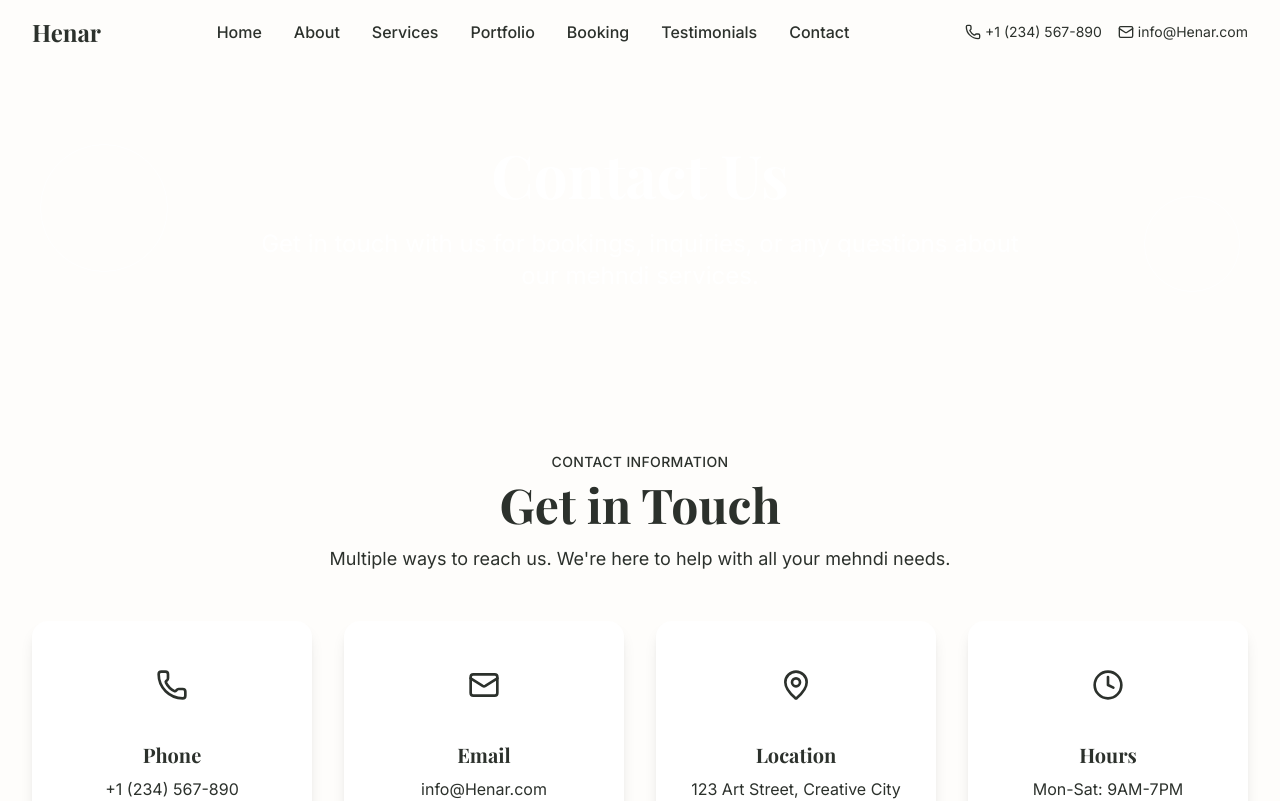
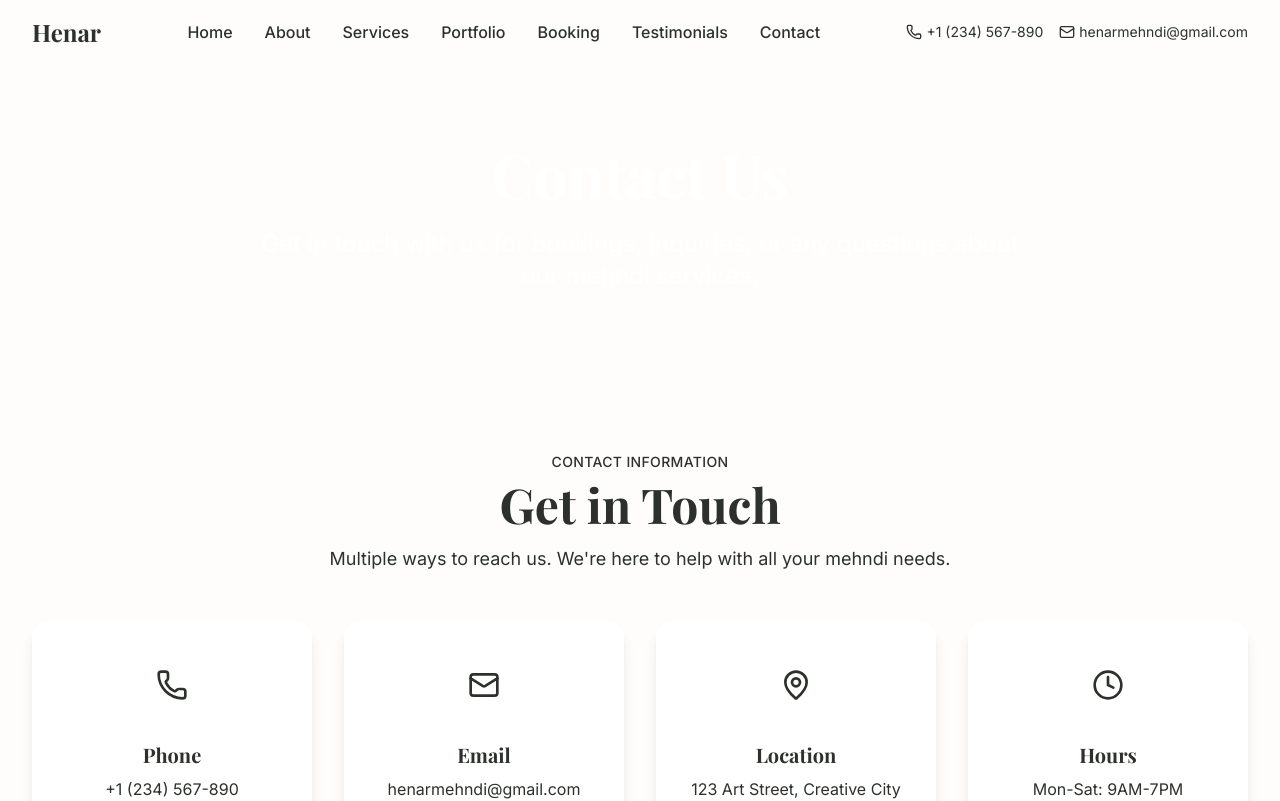
Before and after one commit to ApoorvaPa/henar_frontend, a Next.js app: page /contact in a window 1280 px wide. Shown: the top 801 px of the page. Built offline with nearby package versions, Linux system fonts and the light colour scheme; a web font is replaced by a local one.

Commit message:
changed website email

```diff
--- a/src/app/booking/page.tsx
+++ b/src/app/booking/page.tsx
@@ -153,7 +153,7 @@ export default function Booking() {
               {
                 icon: Mail,
                 title: "Email",
-                description: "info@Henar.com",
+                description: "henarmehndi@gmail.com",
                 action: "Send Email"
               },
               {
--- a/src/app/contact/page.tsx
+++ b/src/app/contact/page.tsx
@@ -94,9 +94,9 @@ export default function Contact() {
               {
                 icon: Mail,
                 title: "Email",
-                description: "info@Henar.com",
+                description: "henarmehndi@gmail.com",
                 action: "Send Email",
-                href: "mailto:info@Henar.com"
+                href: "mailto:henarmehndi@gmail.com"
               },
               {
                 icon: MapPin,
--- a/src/components/Footer.tsx
+++ b/src/components/Footer.tsx
@@ -53,7 +53,7 @@ const Footer = () => {
               </div>
               <div className="flex items-center space-x-3">
                 <Mail size={16} className="text-gold-400" />
-                <span className="text-beige-200">info@Henar.com</span>
+                <span className="text-beige-200">henarmehndi@gmail.com</span>
               </div>
               <div className="flex items-center space-x-3">
                 <MapPin size={16} className="text-gold-400" />
--- a/src/components/Navbar.tsx
+++ b/src/components/Navbar.tsx
@@ -72,11 +72,11 @@ const Navbar = () => {
               <span className="text-sm">+1 (234) 567-890</span>
             </a>
             <a
-              href="mailto:info@Henar.com"
+              href="mailto:henarmehndi@gmail.com"
               className="flex items-center space-x-1 text-sage-600 hover:text-maroon-600 transition-colors"
             >
               <Mail size={16} />
-              <span className="text-sm">info@Henar.com</span>
+              <span className="text-sm">henarmehndi@gmail.com</span>
             </a>
           </div>
 
@@ -119,11 +119,11 @@ const Navbar = () => {
                   <span>+1 (234) 567-890</span>
                 </a>
                 <a
-                  href="mailto:info@Henar.com"
+                  href="mailto:henarmehndi@gmail.com"
                   className="flex items-center space-x-2 text-sage-600 hover:text-maroon-600 transition-colors"
                 >
                   <Mail size={16} />
-                  <span>info@Henar.com</span>
+                  <span>henarmehndi@gmail.com</span>
                 </a>
               </div>
             </div>
```
